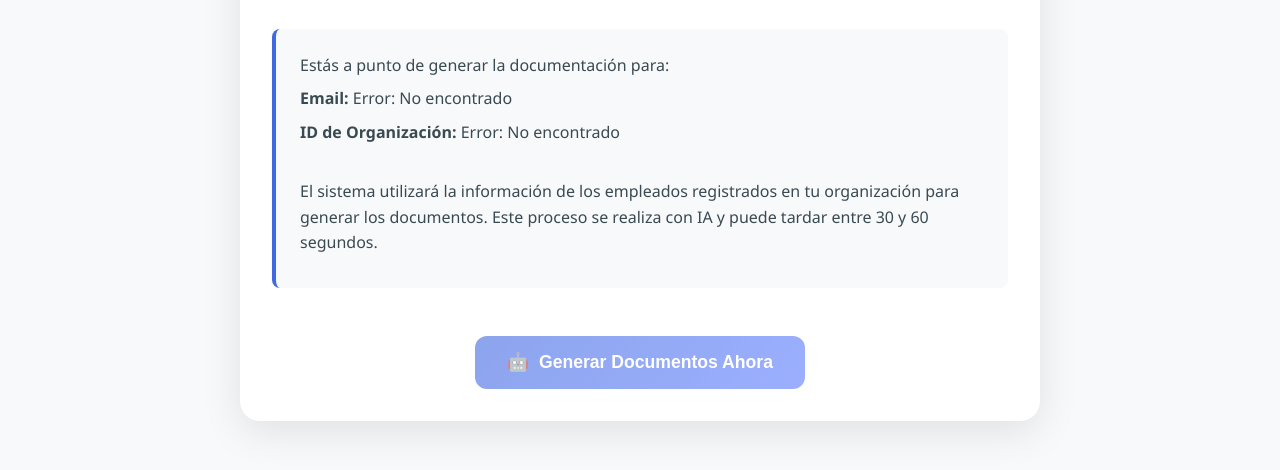
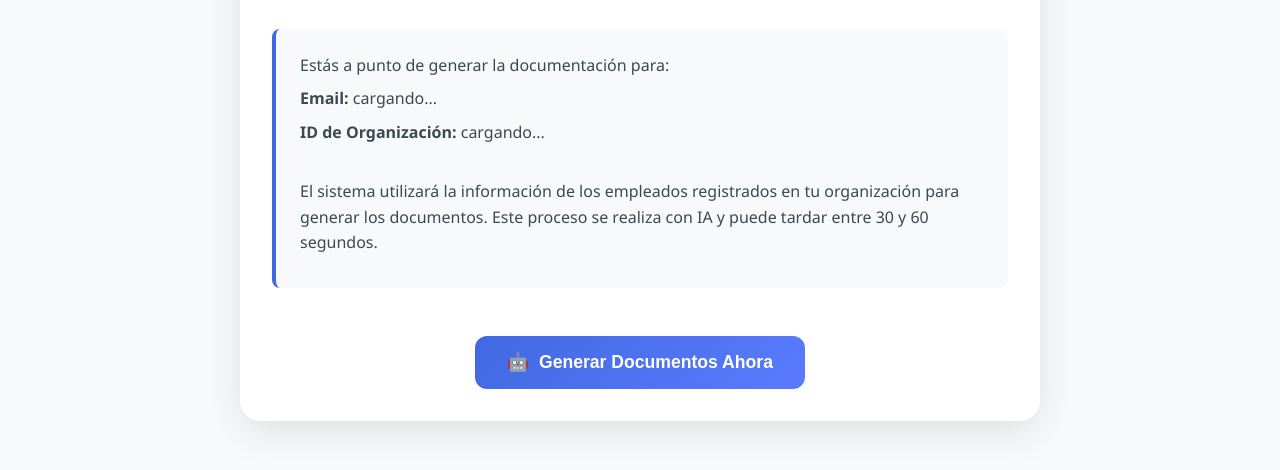
Before and after one commit to Handino77/ritus, a plain HTML site: page ritus_form.html in a window 1280 px wide. Shown: the part 230-700 px from the top of the page. Drawn offline with Linux system fonts and the light colour scheme.

Commit message:
Update ritus_form.html

```diff
--- a/ritus_form.html
+++ b/ritus_form.html
@@ -266,23 +266,34 @@
     </div>
 
     <script>
+        // ... (código existente del script) ...
+
 document.addEventListener('DOMContentLoaded', () => {
     const userEmailEl = document.getElementById('userEmail');
     const orgIdEl = document.getElementById('organizationId');
     const submitBtn = document.getElementById('submitBtn');
     const loadingOverlay = document.getElementById('loadingOverlay');
 
-            // Obtener datos desde sessionStorage
-            const userEmail = sessionStorage.getItem('userEmail');
-            const organizationId = sessionStorage.getItem('organization_id');
+    // OBTENER DATOS DESDE LOCALSTORAGE DE FORMA CONSISTENTE
+    const userEmail = localStorage.getItem('userEmail');
+    const organizationId = localStorage.getItem('organization_id');
 
     if (!userEmail || !organizationId) {
-                alert('No se encontró información de la sesión. Por favor, vuelve al dashboard.');
+        alert('No se encontró información de la sesión. Por favor, inicia sesión o regístrate.');
         userEmailEl.textContent = 'Error: No encontrado';
         orgIdEl.textContent = 'Error: No encontrado';
         submitBtn.disabled = true;
         return;
     }
+
+    // Mostrar información en la UI
+    userEmailEl.textContent = userEmail;
+    orgIdEl.textContent = organizationId;
+
+    // ... (resto del script) ...
+});
+
+// ... (resto del código) ...
 
             // Mostrar información en la UI
             userEmailEl.textContent = userEmail;
```
Lines whose indentation alone changed are shown as unchanged.
